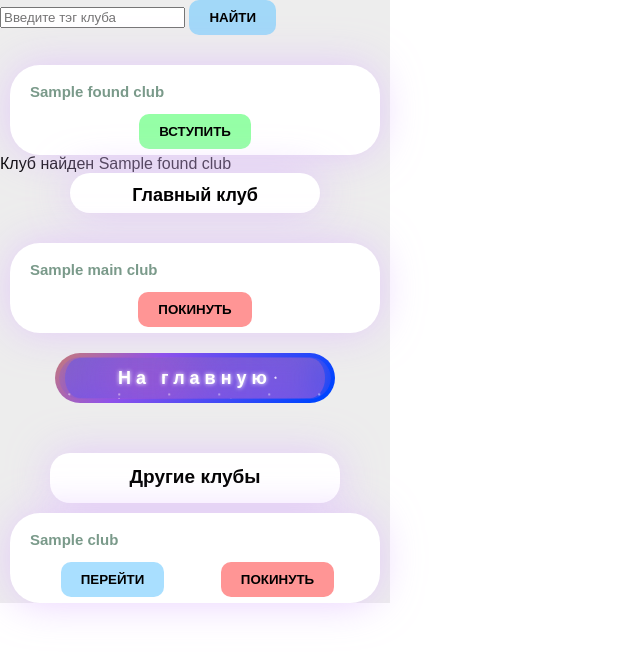
After one commit to ska-19/Club_Bot, a FastAPI app: template src/templates/search_user.html in a window 1280 px wide. The commit adds this page. Shown: the top 654 px of the page, without its empty margins (0-640 px from the left). Run offline with FastAPI, Linux system fonts and the light colour scheme; the template is opened without the code that fills it: most values are stand-ins (such as "Sample title", 1, 10 or a date in 2020); some libraries are stand-ins or nearby versions.

Commit message:
search part1

```diff
--- a/src/club/inner_func.py
+++ b/src/club/inner_func.py
@@ -4,7 +4,6 @@ from sqlalchemy.ext.asyncio import AsyncSession
 
 from src.database import get_async_session
 from src.club.models import club
-
 
 error = {
     "status": "error",
--- a/src/club/schemas.py
+++ b/src/club/schemas.py
@@ -28,3 +28,7 @@ class ClubUpdate(BaseModel):
     comfort_time: str
     channel_link: str
     date_created: date
+
+
+class FoundUid(BaseModel):
+    uid: str = "havent tried searching"
--- /dev/null
+++ b/src/static/css_js/search_base_script.js
@@ -0,0 +1,108 @@
+const searchClub = () => {
+    const search_club = document.getElementById("input_search").value;
+    const urlParts = window.location.href.split('/');
+    const userId = urlParts[urlParts.length - 1];
+    const found_uid = {
+        uid: search_club
+    }
+    fetch(`/pages/search_user/${userId}`, {
+        method: 'GET', headers: {
+            'Content-Type': 'application/json',
+        }, body: JSON.stringify(found_uid),
+    })
+        .then(response => {
+            if (!response.ok) {
+                throw new Error('Network response was not ok');
+            }
+            return response.json();
+        })
+        .then(data => {
+            console.log('Success:', data);
+            window.location.reload();
+        })
+        .catch(error => {
+            console.error('Error:', error);
+        });
+}
+
+function ChangeMainClub(ClubId) {
+    const urlParts = window.location.href.split('/');
+    const userId = urlParts[urlParts.length - 1];
+    const ClubData = {
+        user_id: userId, club_id: ClubId
+    }
+    //TODO возможно переход на сёрч_юзер надо
+    fetch(`/pages/main_user/${userId}`, {
+        method: 'PUT', headers: {
+            'Content-Type': 'application/json',
+        }, body: JSON.stringify(ClubData),
+    })
+        .then(response => {
+            if (!response.ok) {
+                throw new Error('Network response was not ok');
+            }
+            return response.json();
+        })
+        .then(data => {
+            console.log('Success:', data);
+            window.location.reload();
+        })
+        .catch(error => {
+            console.error('Error:', error);
+        });
+}
+
+function LeaveClub(ClubId) {
+    const urlParts = window.location.href.split('/');
+    const userId = urlParts[urlParts.length - 1];
+    const ClubData = {
+        user_id: userId, club_id: ClubId
+    }
+    //TODO возможно переход на сёрч_юзер надо.что если главного нет????
+    fetch(`/pages/search_user/${userId}`, {
+        method: 'DELETE', headers: {
+            'Content-Type': 'application/json',
+        }, body: JSON.stringify(ClubData),
+    })
+        .then(response => {
+            if (!response.ok) {
+                throw new Error('Network response was not ok');
+            }
+            return response.json();
+        })
+        .then(data => {
+            console.log('Success:', data);
+            window.location.reload();
+        })
+        .catch(error => {
+            console.error('Error:', error);
+        });
+}
+
+function JoinClub(ClubId) {
+    const urlParts = window.location.href.split('/');
+    const userId = urlParts[urlParts.length - 1];
+    const JoinData = {
+        user_id: userId, club_id: ClubId, role: "member", balance: 0
+    }
+    //TODO сделать главным, переход хотелось бы в мейн
+    fetch(`/pages/search_user/${userId}`, {
+        method: 'POST', headers: {
+            'Content-Type': 'application/json',
+        }, body: JSON.stringify(JoinData),
+    })
+        .then(response => {
+            if (!response.ok) {
+                throw new Error('Network response was not ok');
+            }
+            return response.json();
+        })
+        .then(data => {
+            console.log('Success:', data);
+            window.location.reload();
+            window.location.redirect = `/pages/main_user/${userId}`; //TODO чета такое
+        })
+        .catch(error => {
+            console.error('Error:', error);
+        });
+}
--- /dev/null
+++ b/src/static/css_js/search_base_style.css
@@ -0,0 +1,326 @@
+body {
+    margin: 0;
+    padding: 0;
+    font-size: 16px;
+    font-family: Arial, sans-serif;
+}
+
+.container {
+    background: #ededed;
+    max-width: 390px;
+}
+
+.JoinClub {
+    display: inline-block;
+    padding: 10px 20px;
+    border: none;
+    background: rgba(85, 255, 112, 0.62);
+    border-radius: 10px;
+    text-transform: uppercase;
+    font-weight: 700;
+    transition: background .2s linear;
+}
+
+.JoinClub:hover {
+    background: rgb(85, 255, 112);
+}
+
+.SearchClub {
+    display: inline-block;
+    padding: 10px 20px;
+    border: none;
+    background: rgba(117, 203, 255, 0.62);
+    border-radius: 10px;
+    text-transform: uppercase;
+    font-weight: 700;
+    transition: background .2s linear;
+}
+
+.SearchClub:hover {
+    background: rgb(117, 203, 255);
+}
+
+.LeaveClub {
+    display: inline-block;
+    padding: 10px 20px;
+    border: none;
+    background: rgba(255, 85, 85, 0.62);
+    border-radius: 10px;
+    text-transform: uppercase;
+    font-weight: 700;
+    transition: background .2s linear;
+}
+
+.LeaveClub:hover {
+    background: rgb(255, 85, 85);
+}
+
+.ChangeMainClub {
+    display: inline-block;
+    padding: 10px 20px;
+    border: none;
+    background: rgba(117, 203, 255, 0.62);
+    border-radius: 10px;
+    text-transform: uppercase;
+    font-weight: 700;
+    transition: background .2s linear;
+}
+
+.ChangeMainClub:hover {
+    background: rgb(117, 203, 255);
+}
+
+.card {
+    position: relative;
+    border-radius: 20px;
+    background-color: #ffffff;
+    animation: gradient 5s ease infinite;
+    filter: drop-shadow(0px 0px 20px rgba(223, 185, 255, 0.68));
+}
+
+.btn_GoToTheClub {
+    margin-left: 55px;
+    display: flex;
+    justify-content: center;
+    align-items: center;
+    width: 280px;
+    overflow: hidden;
+    height: 50px;
+    background-size: 300% 300%;
+    backdrop-filter: blur(1rem);
+    border-radius: 5rem;
+    transition: 0.5s;
+    animation: gradient_301 5s ease infinite;
+    border: double 4px transparent;
+    background-image: linear-gradient(#756bbc, #744bff), linear-gradient(137.48deg, #501c9b 10%, #ffa600 45%, #8F51EA 67%, #0044ff 87%);
+    background-origin: border-box;
+    background-clip: content-box, border-box;
+}
+
+#container-stars {
+    position: absolute;
+    z-index: -1;
+    width: 100%;
+    height: 100%;
+    overflow: hidden;
+    transition: 0.5s;
+    backdrop-filter: blur(1rem);
+    border-radius: 5rem;
+}
+
+strong {
+    z-index: 2;
+    font-size: 18px;
+    letter-spacing: 5px;
+    color: #FFFFFF;
+    text-shadow: 0 0 4px white;
+}
+
+#glow {
+    position: absolute;
+    display: flex;
+    width: 12rem;
+}
+
+.circle {
+    width: 100%;
+    height: 30px;
+    filter: blur(2rem);
+    animation: pulse_3011 4s infinite;
+    z-index: -1;
+}
+
+.circle:nth-of-type(1) {
+    background: rgba(254, 83, 186, 0.636);
+}
+
+.circle:nth-of-type(2) {
+    background: rgba(142, 81, 234, 0.704);
+}
+
+.btn_GoToTheClub:hover #container-stars {
+    z-index: 1;
+    background-color: #212121;
+}
+
+.btn_GoToTheClub:hover {
+    transform: scale(1.1)
+}
+
+.btn_GoToTheClub:active {
+    border: double 4px #FE53BB;
+    background-origin: border-box;
+    background-clip: content-box, border-box;
+    animation: none;
+}
+
+.btn_GoToTheClub:active .circle {
+    background: #FE53BB;
+}
+
+#stars {
+    position: relative;
+    background: transparent;
+    width: 200rem;
+    height: 200rem;
+}
+
+#stars::after {
+    content: "";
+    position: absolute;
+    top: -10rem;
+    left: -100rem;
+    width: 100%;
+    height: 100%;
+    animation: animStarRotate 90s linear infinite;
+}
+
+#stars::after {
+    background-image: radial-gradient(#ffffff 1px, transparent 1%);
+    background-size: 50px 50px;
+}
+
+#stars::before {
+    content: "";
+    position: absolute;
+    top: 0;
+    left: -50%;
+    width: 170%;
+    height: 500%;
+    animation: animStar 60s linear infinite;
+}
+
+#stars::before {
+    background-image: radial-gradient(#ffffff 1px, transparent 1%);
+    background-size: 50px 50px;
+    opacity: 0.5;
+}
+
+@keyframes animStar {
+    from {
+        transform: translateY(0);
+    }
+
+    to {
+        transform: translateY(-135rem) translateX(20rem);
+    }
+}
+
+@keyframes animStarRotate {
+    from {
+        transform: rotate(360deg);
+    }
+
+    to {
+        transform: rotate(0);
+    }
+}
+
+@keyframes gradient_301 {
+    0% {
+        background-position: 0 50%;
+    }
+
+    50% {
+        background-position: 100% 50%;
+    }
+
+    100% {
+        background-position: 0 50%;
+    }
+}
+
+@keyframes pulse_3011 {
+    0% {
+        transform: scale(0.75);
+        box-shadow: 0 0 0 0 rgba(97, 0, 255, 0.7);
+    }
+
+    70% {
+        transform: scale(1);
+        box-shadow: 0 0 0 10px rgba(255, 255, 255, 0);
+    }
+
+    100% {
+        transform: scale(0.75);
+        box-shadow: 0 0 0 0 rgba(0, 0, 0, 0);
+    }
+}
+
+.block1 {
+    width: 100%;
+}
+
+.block2 {
+    width: 33%;
+}
+
+.block3 {
+    width: 33%;
+}
+
+.form-container {
+    margin-left: 10px;
+    width: 370px;
+    height: 90px;
+    background: #ffffff;
+    border: 2px solid transparent;
+    padding: 6px 18px;
+    font-size: 9px;
+    color: #7a9a8a;
+    display: flex;
+    flex-direction: column;
+    box-sizing: border-box;
+    border-radius: 30px;
+    animation: gradient 5s ease infinite;
+    filter: drop-shadow(0px 0px 20px rgba(223, 185, 255, 0.68));
+}
+
+.form-container .form {
+    position: relative;
+    z-index: 2;
+    display: flex;
+    flex-direction: column;
+    gap: 4px;
+}
+
+.form-container .form-group {
+    display: flex;
+    flex-direction: column;
+}
+
+.form-container .form-group label {
+    display: block;
+    margin-bottom: 2px;
+    font-weight: 600;
+    font-size: 12px;
+}
+
+.form-container .form-group input {
+    width: 100%;
+    padding: 4px 10px;
+    border-radius: 6px;
+    font-family: inherit;
+    background-color: transparent;
+    border: 1px solid #7c7c7c;
+}
+
+.form-container .form-group textarea {
+    width: 100%;
+    padding: 2px 24px;
+    border-radius: 8px;
+    resize: none;
+    border: 1px solid #7c7c7c;
+    background-color: transparent;
+    font-family: inherit;
+}
+
+.form-container .form-group input:focus {
+    outline: none;
+    border-color: rgba(135, 29, 255, 0.72);
+}
+
+.form-container .form-group textarea:focus {
+    outline: none;
+    border-color: rgba(135, 29, 255, 0.72);
+}
--- /dev/null
+++ b/src/templates/search_base.html
@@ -0,0 +1,52 @@
+<!DOCTYPE html>
+<html lang="en">
+<head>
+    <meta charset="UTF-8">
+    <meta name="viewport" content="width=device-width, initial-scale=1.0">
+    <link rel="stylesheet" href="/css_js/search_base_style.css">
+    <title></title>
+</head>
+<body>
+
+<div class="container">
+
+
+    <!-- Поиск поле -->
+    <input id="input_search" type="text" placeholder="Введите тэг клуба" class="text-xl">
+    <!-- кнопка "искать" -->
+    <button onclick="searchClub()" class="SearchClub">Найти</button>
+
+
+    <!-- Найденный клуб + "Вступить" -->
+    {% block found %}{% endblock %}
+
+
+    <!-- Главный клуб -->
+    <div class="card"
+         style="left: 70px;height: 40px; width: 250px; justify-content: center;display: flex">
+        <h1 style="font-size: 18px; position: relative; z-index: 2">Главный клуб</h1>
+    </div>
+
+
+    <!-- Club_name + "перейти" + ссылка в main_user -->
+    {% block main_club %}{% endblock %}
+
+
+    <!-- Кнопка "На главную" -->
+    {% block href_main %}{% endblock %}
+
+
+    <!-- Другие клубы -->
+    <div class="card"
+         style="margin-top: 50px;left: 50px;height: 50px; width: 290px; justify-content: center;display: flex">
+        <h1 style="font-size: 19px; position: relative; z-index: 2">Другие клубы</h1>
+    </div>
+
+
+    <!-- Club_names + "перейти" + ссылка в main_user -->
+    {% block clubs_info %}{% endblock %}
+</div>
+<script src="https://telegram.org/js/telegram-web-app.js"></script>
+<script src="/css_js/search_base_script.js"></script>
+</body>
+</html>
--- /dev/null
+++ b/src/templates/search_user.html
@@ -0,0 +1,82 @@
+{% extends "search_base.html" %}
+
+
+{% block found %}
+{% if found_club.id > 0 %}
+<div class="form-container" style="margin-top: 30px">
+    <form class="form">
+        <h1 id="Name_{{found_club.id}}" style="font-size: 15px;position: relative; z-index: 2">{{ found_club.name }}</h1>
+        <div style="display: flex; justify-content: center">
+            <!-- "Вступить в клуб" -->
+            <div class="block1" style="width: 100%; text-align: center">
+                <button type="button" class="JoinClub" id="JoinClub_{{ found_club.id }}"
+                        onclick="JoinClub('{{found_club.id}}')">Вступить
+                </button>
+            </div>
+        </div>
+    </form>
+</div>
+Клуб найден {{ found_club.name }}
+{% elif found_club == -1 %}
+Клуб не найден
+{% endif %}
+{% endblock %}
+
+
+{% block main_club %}
+<div class="form-container" style="margin-top: 30px">
+    <form class="form">
+        <h1 id="Name_{{main_club.id}}" style="font-size: 15px;position: relative; z-index: 2">{{ main_club.name }}</h1>
+        <div style="display: flex; justify-content: center">
+            <!-- "Покинуть клуб" -->
+            <div class="block1" style="width: 100%; text-align: center">
+                <button type="button" class="LeaveClub" id="LeaveClub_{{ main_club.id }}"
+                        onclick="LeaveClub('{{main_club.id}}')">Покинуть
+                </button>
+            </div>
+        </div>
+    </form>
+</div>
+{% endblock %}
+
+
+{% block href_main %}
+<a href="/pages/main_user/{{user_info.id}}" style="text-decoration: none">
+    <button class="btn_GoToTheClub" type="button" style="margin-top: 20px">
+        <strong>На главную</strong>
+        <div id="container-stars">
+            <div id="stars"></div>
+        </div>
+        <div id="glow">
+            <div class="circle"></div>
+            <div class="circle"></div>
+        </div>
+    </button>
+</a>
+{% endblock %}
+
+
+{% block clubs_info %}
+{% for club in clubs %}
+<!-- Клубы пользователя -->
+<div class="form-container" style="margin-top: 10px">
+    <form class="form">
+        <h1 id="Name_{{club.id}}" style="font-size: 15px;position: relative; z-index: 2">{{ club.name }}</h1>
+        <div style="display: flex; justify-content: center">
+            <!-- "Выбрать другой главный глуб" -->
+            <div class="block2" style="width: 50%; text-align: center">
+                <button type="button" class="ChangeMainClub" id="ChangeMainClub_{{ club.id }}"
+                        onclick="ChangeMainClub('{{club.id}}')">Перейти
+                </button>
+            </div>
+            <!-- "Покинуть клуб" -->
+            <div class="block3" style="width: 50%; text-align: center">
+                <button type="button" class="LeaveClub" id="LeaveClub_{{ club.id }}"
+                        onclick="LeaveClub('{{club.id}}')">Покинуть
+                </button>
+            </div>
+        </div>
+    </form>
+</div>
+{% endfor %}
+{% endblock %}
```
Also changed, not shown: src/club/router.py (+10 -6 lines), src/pages/router.py (+68 -4 lines), src/templates/main_base.html (+3 -7 lines), src/templates/main_user.html (+9 -2 lines), src/static/css_js/main_base_script.js (line endings or trailing spaces).
